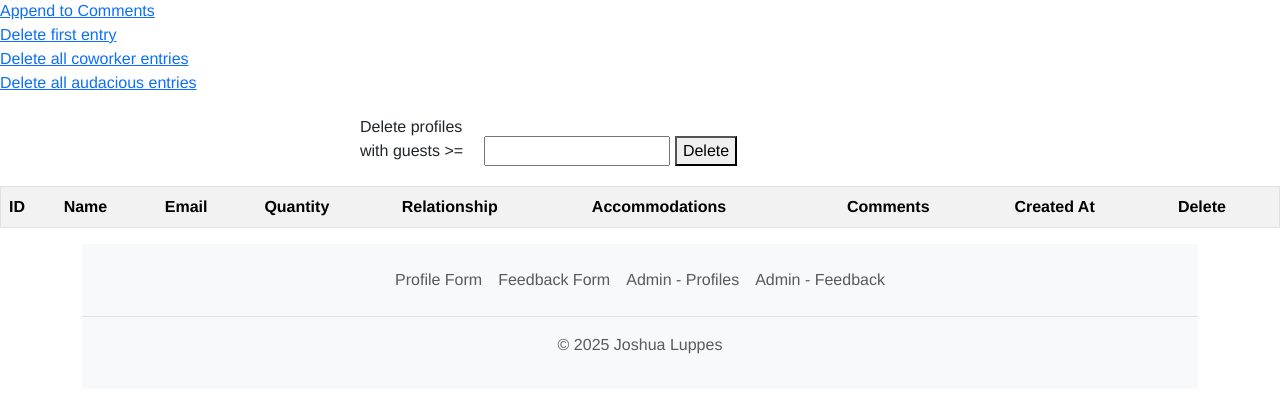
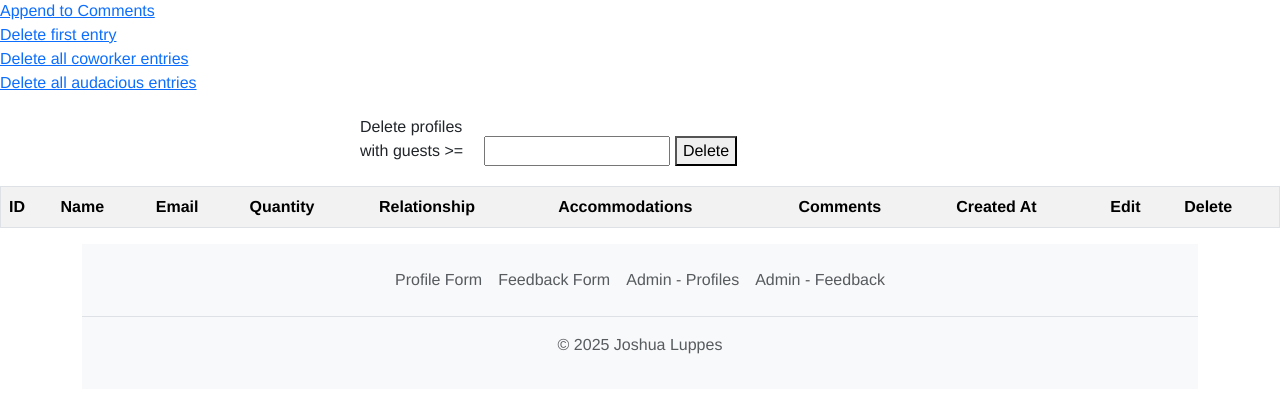
Before and after one commit to taadavis-web/Forms, a Flask app: page /admin/profiles/edit in a window 1280 px wide. Shown: the part 170-563 px from the top of the page. Run offline with Flask 3, Linux system fonts and the light colour scheme; lists and menus that the app fills with data are empty.

Commit message:
Add edit header

```diff
--- a/templates/admin_profiles.html
+++ b/templates/admin_profiles.html
@@ -36,6 +36,7 @@ endblock%} {% block content %}
     <th>Accommodations</th>
     <th>Comments</th>
     <th>Created At</th>
+    <th>Edit</th>
     <th>Delete</th>
   </tr>
   {% for profile in profiles %}
```
